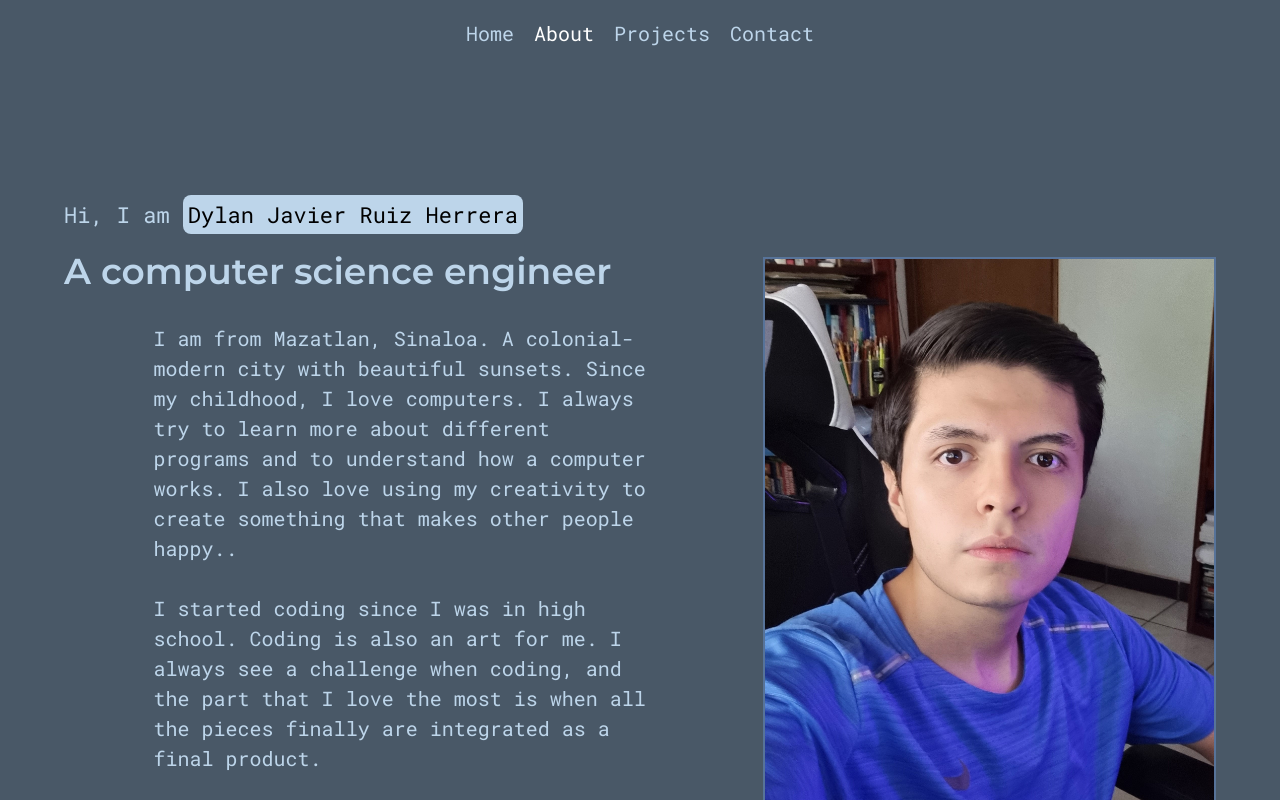
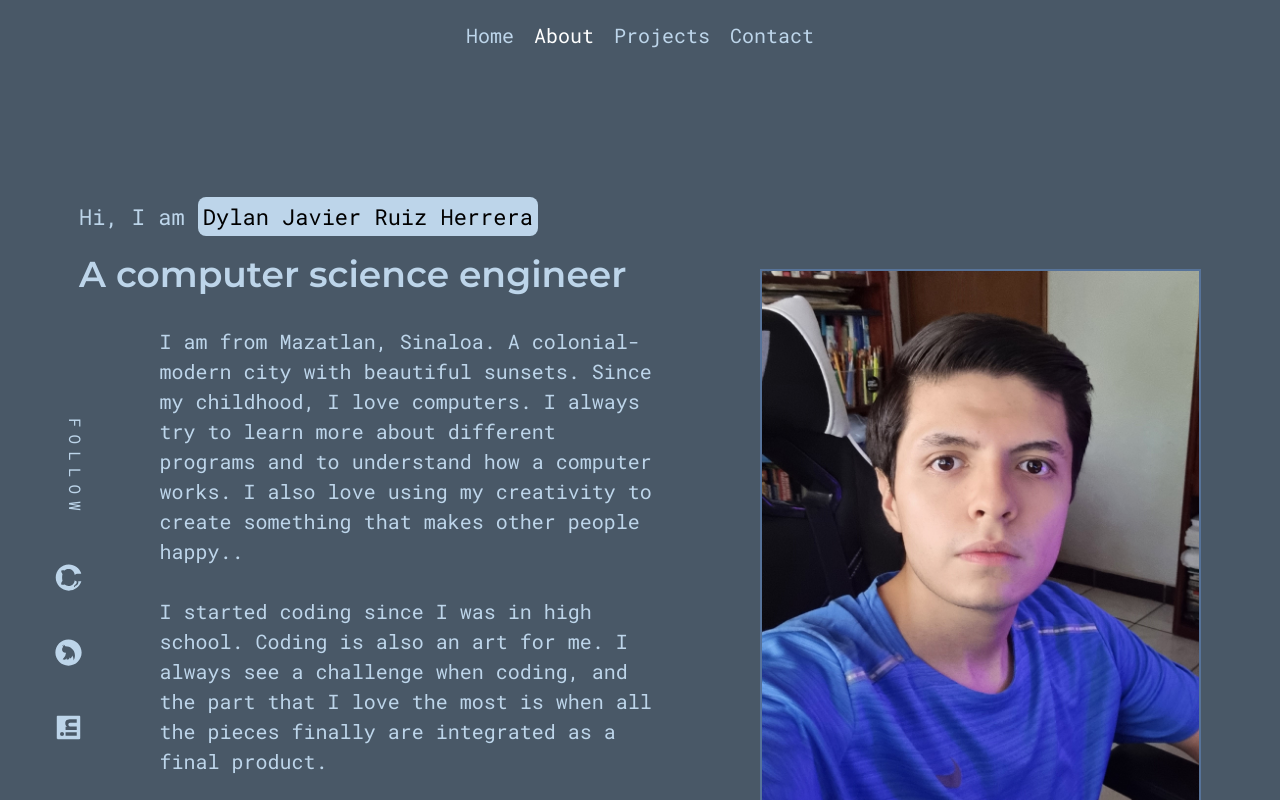
Before and after one commit to dyh135ru/dyh135ru-portfolio, a React (Create React App) app: page /about in a window 1280 px wide. Shown: the top 800 px of the page. Built offline with nearby package versions, Linux system fonts and the light colour scheme.

Commit message:
Corrections

```diff
--- a/package.json
+++ b/package.json
@@ -7,8 +7,10 @@
     "@testing-library/jest-dom": "^5.11.10",
     "@testing-library/react": "^11.2.5",
     "@testing-library/user-event": "^12.8.3",
+    "bootstrap": "^4.6.0",
     "gh-pages": "^3.2.3",
     "react": "^17.0.2",
+    "react-bootstrap": "^1.6.1",
     "react-dom": "^17.0.2",
     "react-icons": "^4.2.0",
     "react-router-dom": "^5.2.0",
--- a/src/App.js
+++ b/src/App.js
@@ -1,5 +1,4 @@
 import React from 'react';
-
 import { BrowserRouter as Router, Route, Switch } from 'react-router-dom';
 
 /*-------------
@@ -8,7 +7,7 @@ import Home from './pages/Home';
 import About from './pages/About';
 import Projects from './pages/Projects';
 import Contact from './pages/Contact';
-
+import 'bootstrap/dist/css/bootstrap.min.css';
 /*-------------
 Components */
 import NavMenu from './components/NavMenu';
--- a/src/components/Footer.js
+++ b/src/components/Footer.js
@@ -111,16 +111,17 @@ export default function Footer() {
             heading="Social Links"
             links={[
               {
-                title: 'Facebook',
-                path: 'http://facebook.com',
+                title: 'Git Hub',
+                path: 'https://github.com/dyh135ru',
               },
               {
                 title: 'Twitter',
-                path: 'http://twitter.com',
+                path: 'https://twitter.com/DylanRu61564512',
               },
               {
-                title: 'Instagram',
-                path: 'http://instagram.com',
+                title: 'LinkedIn',
+                path:
+                  'https://www.linkedin.com/in/dylan-javier-ruiz-herrera-a3a40b205/',
               },
             ]}
           />
--- a/src/components/HeroSection.js
+++ b/src/components/HeroSection.js
@@ -1,5 +1,10 @@
 import React from 'react';
 import styled from 'styled-components';
+import {
+  AiFillGithub,
+  AiFillTwitterCircle,
+  AiFillLinkedin,
+} from 'react-icons/ai';
 import HeroImg from '../assets/images/hero.jpg';
 import Button from './Button';
 import SocialMediaArrow from '../assets/images/social-media-arrow.svg';
@@ -83,7 +88,7 @@ const HeroStyles = styled.div`
         margin-bottom: 1rem;
         a {
           display: inline-block;
-          font-size: 1.6rem;
+          font-size: 3rem;
           transform: rotate(-90deg);
           letter-spacing: 5px;
           margin-bottom: 2rem;
@@ -125,7 +130,7 @@ const HeroStyles = styled.div`
         ul {
           li {
             a {
-              font-size: 1.2rem;
+              font-size: 2rem;
               margin-bottom: 1rem;
             }
           }
@@ -171,23 +176,30 @@ export default function HeroSection() {
             <div className="hero__social__text">
               <ul>
                 <li>
-                  <a href="#" target="_blank" rel="noreferrer">
-                    FB
+                  <a
+                    href="https://github.com/dyh135ru"
+                    target="_blank"
+                    rel="noreferrer"
+                  >
+                    <AiFillGithub />
                   </a>
                 </li>
                 <li>
-                  <a href="#" target="_blank" rel="noreferrer">
-                    TW
+                  <a
+                    href="https://twitter.com/DylanRu61564512"
+                    target="_blank"
+                    rel="noreferrer"
+                  >
+                    <AiFillTwitterCircle />
                   </a>
                 </li>
                 <li>
-                  <a href="#" target="_blank" rel="noreferrer">
-                    IG
-                  </a>
-                </li>
-                <li>
-                  <a href="#" target="_blank" rel="noreferrer">
-                    LI
+                  <a
+                    href="https://www.linkedin.com/in/dylan-javier-ruiz-herrera-a3a40b205/"
+                    target="_blank"
+                    rel="noreferrer"
+                  >
+                    <AiFillLinkedin />
                   </a>
                 </li>
               </ul>
--- a/src/components/ProjectsSection.js
+++ b/src/components/ProjectsSection.js
@@ -90,6 +90,8 @@ export default function ProjectsSection() {
                     title={project.name}
                     img={project.img}
                     desc={project.desc}
+                    link1={project.link1}
+                    link2={project.link2}
                   />
                 </SwiperSlide>
               );
--- a/src/pages/About.js
+++ b/src/pages/About.js
@@ -1,5 +1,11 @@
 import React from 'react';
 import styled from 'styled-components';
+import {
+  AiFillGithub,
+  AiFillTwitterCircle,
+  AiFillLinkedin,
+  AiOutlineArrowDown,
+} from 'react-icons/ai';
 import PText from '../components/PText';
 import AboutImg from '../assets/images/aboutme.jpg';
 import AboutInfoItem from '../components/AboutInfoItem';
@@ -57,6 +63,47 @@ const AboutPageStyles = styled.div`
     font-size: 3.6rem;
     text-transform: uppercase;
   }
+
+  .hero__social,
+  .hero__scrollDown {
+    display: flex;
+    flex-direction: column;
+    gap: 2rem;
+    position: absolute;
+    bottom: 20px;
+    width: 50px;
+  }
+
+  .hero__social {
+    left: 50px;
+  }
+
+  .hero__social__indicator,
+  .hero__scrollDown {
+    width: 50px;
+    p {
+      font-size: 1.6rem;
+      transform: translateY(-70px) rotate(90deg);
+      letter-spacing: 0.7rem;
+      text-transform: uppercase;
+    }
+  }
+
+  .hero__social__text {
+    ul {
+      li {
+        margin-bottom: 1rem;
+        a {
+          display: inline-block;
+          font-size: 3rem;
+          transform: rotate(-90deg);
+          letter-spacing: 5px;
+          margin-bottom: 2rem;
+        }
+      }
+    }
+  }
+
   @media only screen and (max-width: 768px) {
     padding: 10rem 0;
     .top-section {
@@ -72,13 +119,34 @@ const AboutPageStyles = styled.div`
     .about__info__heading {
       font-size: 3rem;
     }
+    .hero__social {
+      left: 0px;
+      bottom: -20%;
+      width: 20px;
+      .hero__social__indicator {
+        width: 20px;
+        p {
+          font-size: 1.2rem;
+        }
+      }
+      .hero__social__text {
+        ul {
+          li {
+            a {
+              font-size: 2rem;
+              margin-bottom: 1rem;
+            }
+          }
+        }
+      }
+    }
   }
 `;
 
 export default function About() {
   return (
     <>
-      <AboutPageStyles>
+      <AboutPageStyles className="background-class-color">
         <div className="container">
           <div className="top-section">
             <div className="left">
@@ -111,6 +179,43 @@ export default function About() {
               <img src={AboutImg} alt="me" />
             </div>
           </div>
+          <div className="hero__social">
+            <div className="hero__social__indicator">
+              <p>Follow</p>
+            </div>
+            <div className="hero__social__text">
+              <ul>
+                <li>
+                  <a
+                    href="https://github.com/dyh135ru"
+                    target="_blank"
+                    rel="noreferrer"
+                  >
+                    <AiFillGithub />
+                  </a>
+                </li>
+                <li>
+                  <a
+                    href="https://twitter.com/DylanRu61564512"
+                    target="_blank"
+                    rel="noreferrer"
+                  >
+                    <AiFillTwitterCircle />
+                  </a>
+                </li>
+                <li>
+                  <a
+                    href="https://www.linkedin.com/in/dylan-javier-ruiz-herrera-a3a40b205/"
+                    target="_blank"
+                    rel="noreferrer"
+                  >
+                    <AiFillLinkedin />
+                  </a>
+                </li>
+              </ul>
+            </div>
+          </div>
+
           <div className="about__info__items">
             <div className="about__info__item">
               <h1 className="about__info__heading">Education</h1>
--- a/src/pages/Contact.js
+++ b/src/pages/Contact.js
@@ -6,9 +6,11 @@ import Footer from '../components/Footer';
 export default function Contact() {
   return (
     <>
-      <ContactSection />
-      <Map />
-      <Footer />
+      <div className="background-class-color">
+        <ContactSection />
+        <Map />
+        <Footer />
+      </div>
     </>
   );
 }
--- a/src/pages/Home.js
+++ b/src/pages/Home.js
@@ -8,7 +8,7 @@ import Footer from '../components/Footer';
 
 export default function Home() {
   return (
-    <div>
+    <div className="background-class-color">
       <HeroSection />
       <AboutSection />
       <ServiceSection />
--- a/src/pages/Projects.js
+++ b/src/pages/Projects.js
@@ -65,7 +65,7 @@ export default function Projects() {
   };
   return (
     <>
-      <ProjectStyle>
+      <ProjectStyle className="background-class-color">
         <div className="container">
           <SectionTitle
             heading="Projects"
--- a/src/styles/GlobalStyle.js
+++ b/src/styles/GlobalStyle.js
@@ -20,6 +20,11 @@ const GlobalStyles = createGlobalStyle`
     font-family: 'Roboto Mono';
     background-color: var(--dark-bg);
   }
+
+  .background-class-color{
+    background-color: var(--dark-bg);
+  }
+
   ul,li{
     list-style: none;
   }
```
Also changed, not shown: 1 other file (tests, documents, lock files or other folders).
